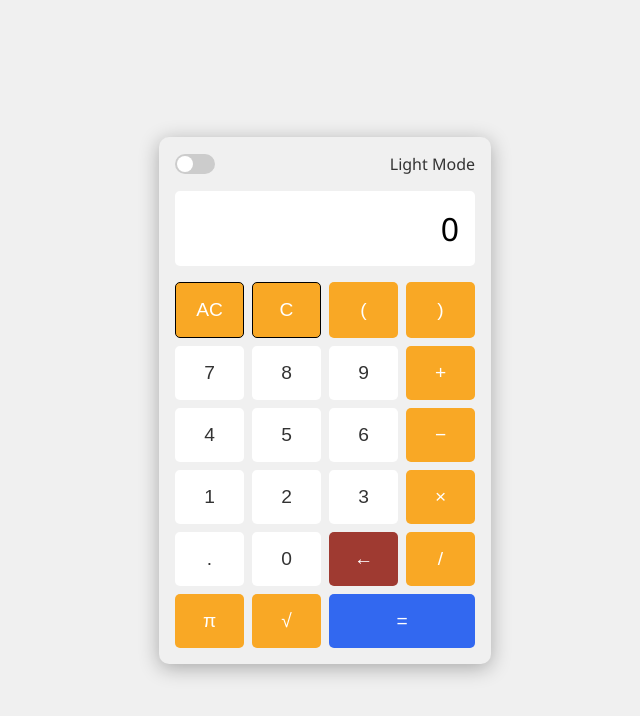
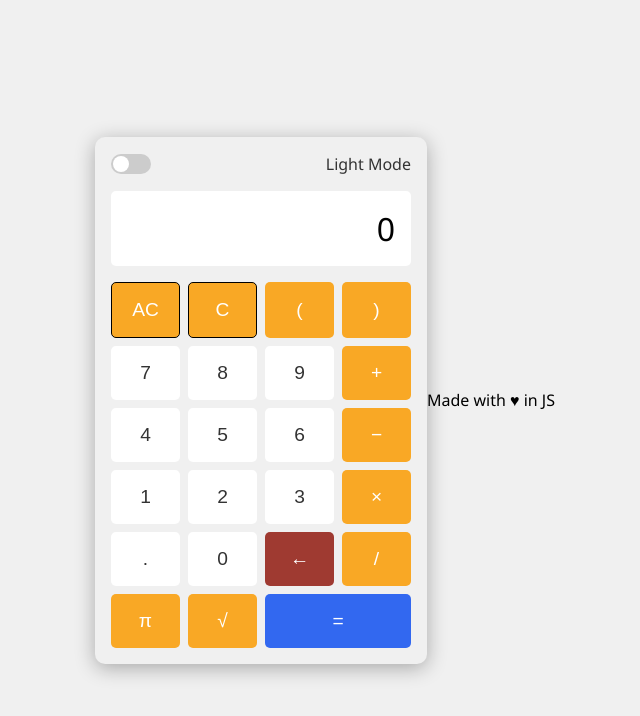
Before and after one commit to pulkitgandhi02/algorithmic-calculator-JS, a plain HTML site: page index.html in a window 1280 px wide. Shown: the whole page, without its empty margins (315-955 px from the left). Drawn offline with Linux system fonts and the light colour scheme.

Commit message:
Update index.html

```diff
--- a/index.html
+++ b/index.html
@@ -56,6 +56,8 @@
 
     </div>
   </div>
+
+  <footer id="cal-footer">Made with &#9829; in JS</footer>
   <script src="script.js"></script>
 </body>
 </html>
```
